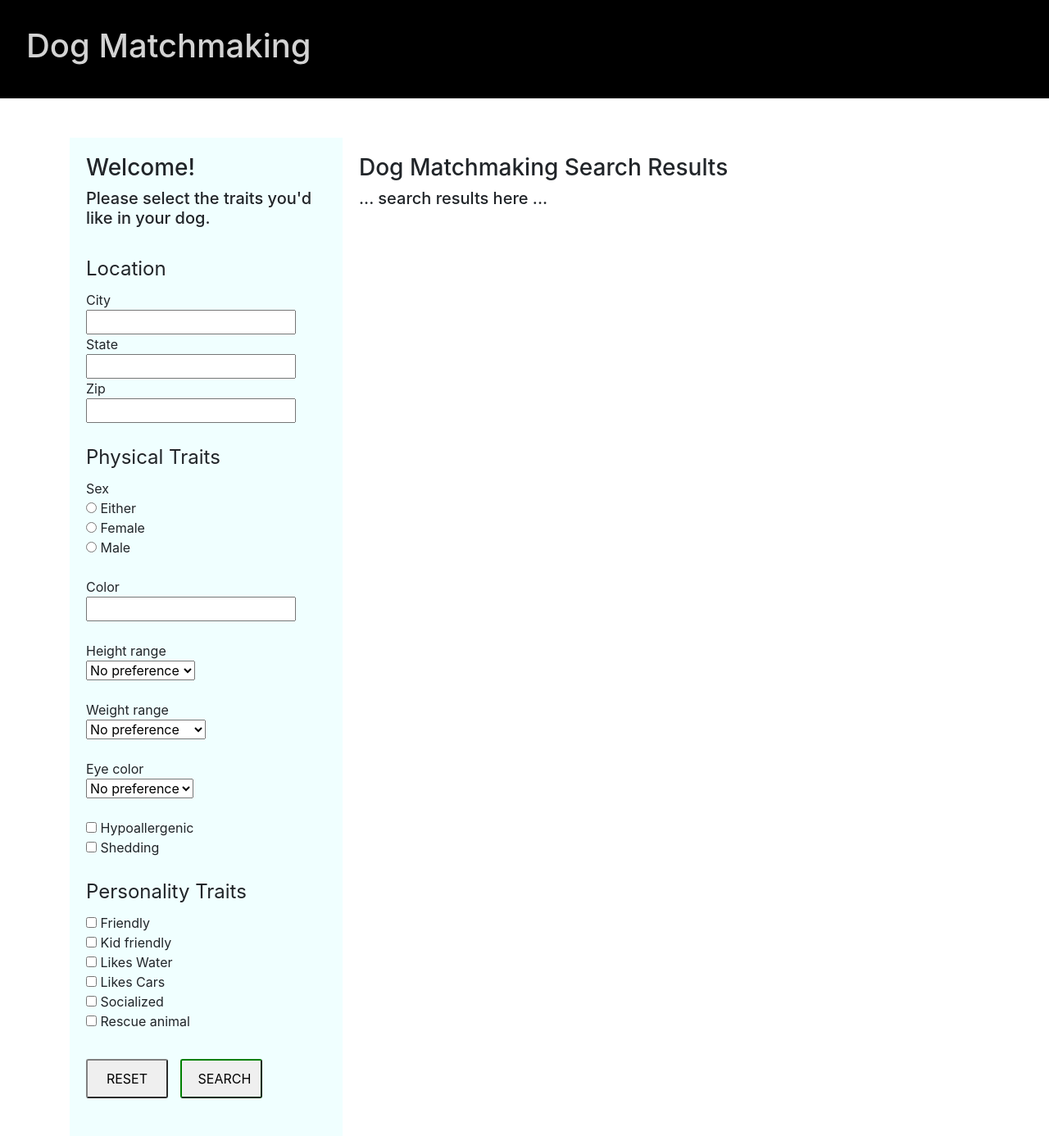
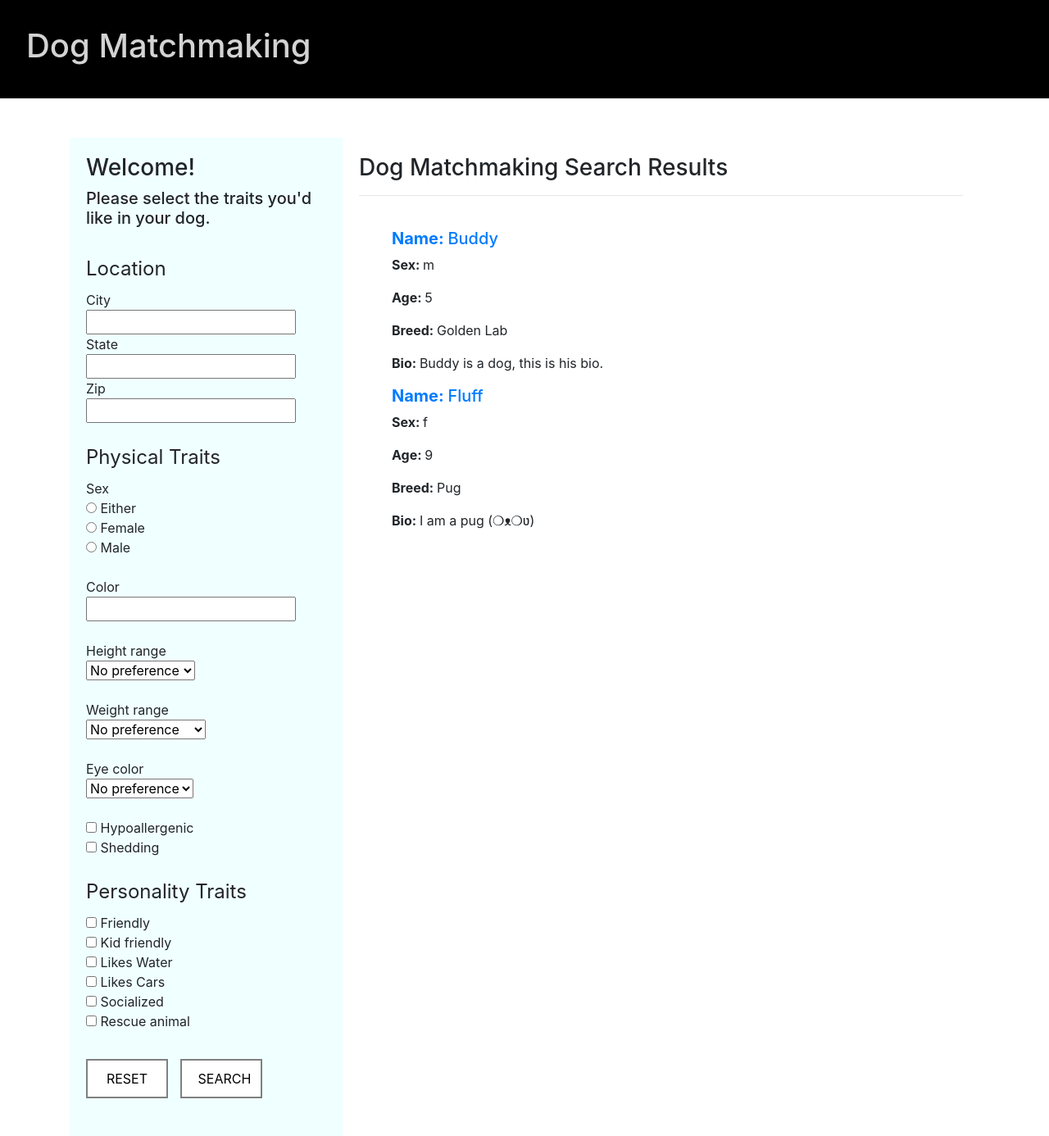
Before and after one commit to brennand97/CS361-Winter2018, a Django app: template matchmaking/templates/index.html in a window 1280 px wide. Shown: the whole page at 82% size. Run offline with Django 3.2, Linux system fonts and the light colour scheme; the template is opened without the code that fills it: values that come from a table or form of the project are taken from there, others are empty; data comes from the database, SQL or seed files in the repository; some libraries are stand-ins or nearby versions.

Commit message:
search view renders index.html with object data

```diff
--- a/matchmaking/static/style.css
+++ b/matchmaking/static/style.css
@@ -1,14 +1,21 @@
 input[type=submit], input[type=reset] {
     padding: 10px 20px;
     margin: 10px 10px 10px 0px;
-    border-radius: 3px;
-    border-color: green;
+    width: 100px;
+    background-color: white;
+    border-style: solid;
     border-width: 2px;
-    width: 100px;
+    border-color: grey;
 }
 
-input[type=reset] {
-    border-color: grey;
+input[type=submit]:hover {
+    color: blue;
+    border-color: blue;
+}
+
+input[type=reset]:hover {
+    color: black;
+    border-color: black;
 }
 
 #outer-container {
@@ -31,3 +38,7 @@ input[type=reset] {
 	vertical-align: top;
     padding: 20px;
 }
+
+#results {
+    padding-left: 40px;
+}
--- a/matchmaking/templates/index.html
+++ b/matchmaking/templates/index.html
@@ -6,16 +6,13 @@
 {% endblock %}
 
 {% block content %}
-
-    <!-- <h5>{{ message }}</h5> -->
 <div id="outer-container">
     <!-- This is the left sidebar holding the search filters -->
 	<div id="sidebar">
         <h3>Welcome!</h3>
         <h5>Please select the traits you'd like in your dog.</h5>
         <br>
-        <!-- ### url needs to be set -->
-        <form action="{% url 'search' '97333' %}" method="POST" target="_blank" id="form1">
+        <form action="{% url 'search' '97333' %}" method="POST" id="form1">
 
             {% csrf_token %}
 
@@ -79,8 +76,8 @@
     </div>
 	<div id="content">
         <h3>Dog Matchmaking Search Results</h3>
-        <!-- ### need to retrieve Http response and display preview info for each dog -->
-        <h5>... search results here ...</h5>
+        <hr><br>
+        {% include "search.html" %}
     </div>
 </div>
 {% endblock %}
--- /dev/null
+++ b/matchmaking/templates/search.html
@@ -0,0 +1,9 @@
+<div id="results">
+    {% for dog in dogs %}
+        <h5><a href=#><strong>Name: </strong>  {{dog.name}} </a></h5>
+        <p><strong>Sex: </strong> {{dog.sex}} </p>
+        <p><strong>Age: </strong> {{dog.age}} </p>
+        <p><strong>Breed: </strong> {{dog.breed}} </p>
+        <p><strong>Bio: </strong> {{dog.bio}} </p>
+    {% endfor %}
+</div>
--- a/matchmaking/views.py
+++ b/matchmaking/views.py
@@ -19,6 +19,8 @@ def search(request, zipcode):
     locations = Location.objects.filter(zipcode=zipcode)
     dogs = Dog.objects.filter(location__in=locations)
 
-    data = serializers.serialize("json", dogs)
+#    data = serializers.serialize("json", dogs)
 
-    return HttpResponse(data, content_type='application/json')
+#    return HttpResponse(data, content_type='application/json')
+
+    return render(request, 'index.html', {'dogs': dogs})
```
